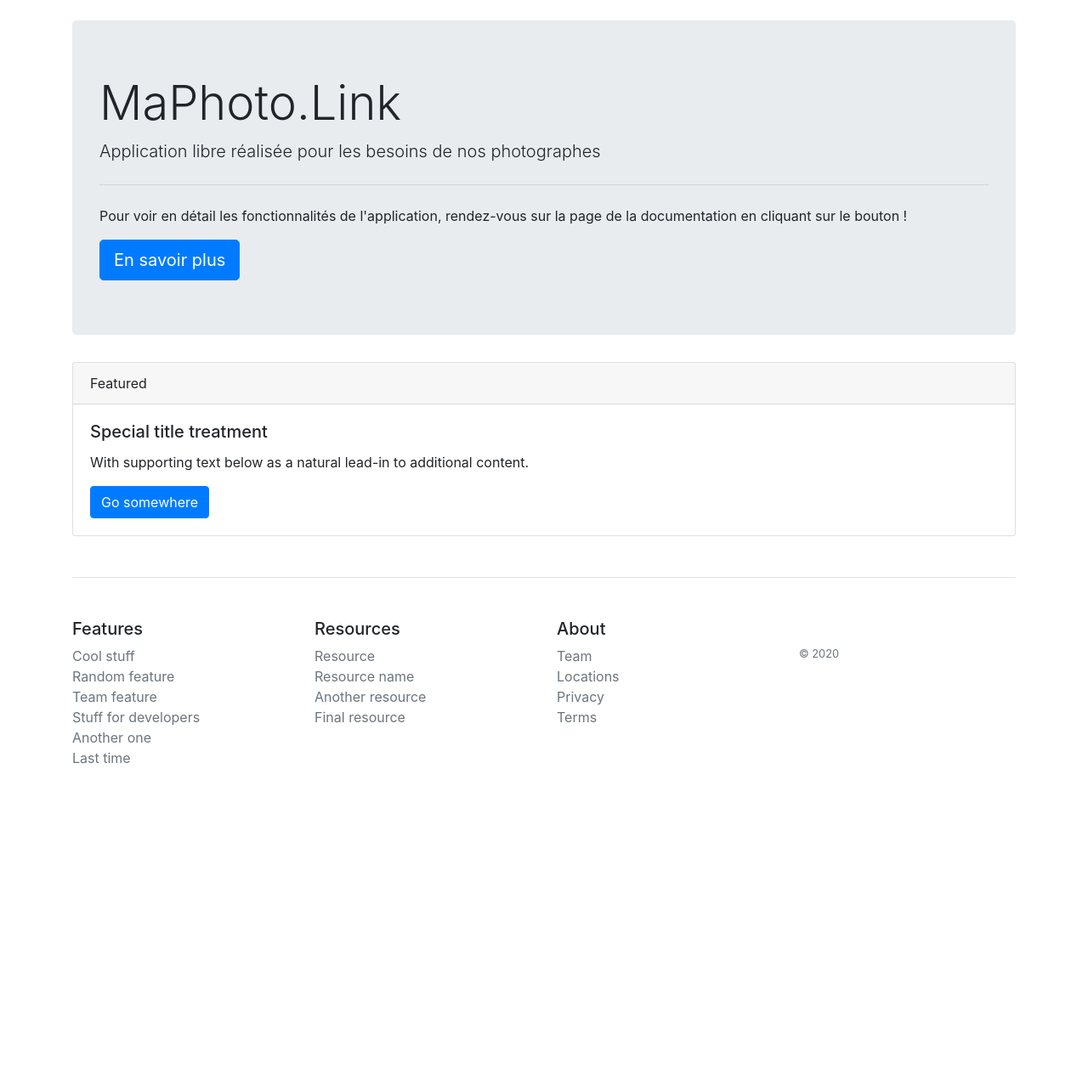
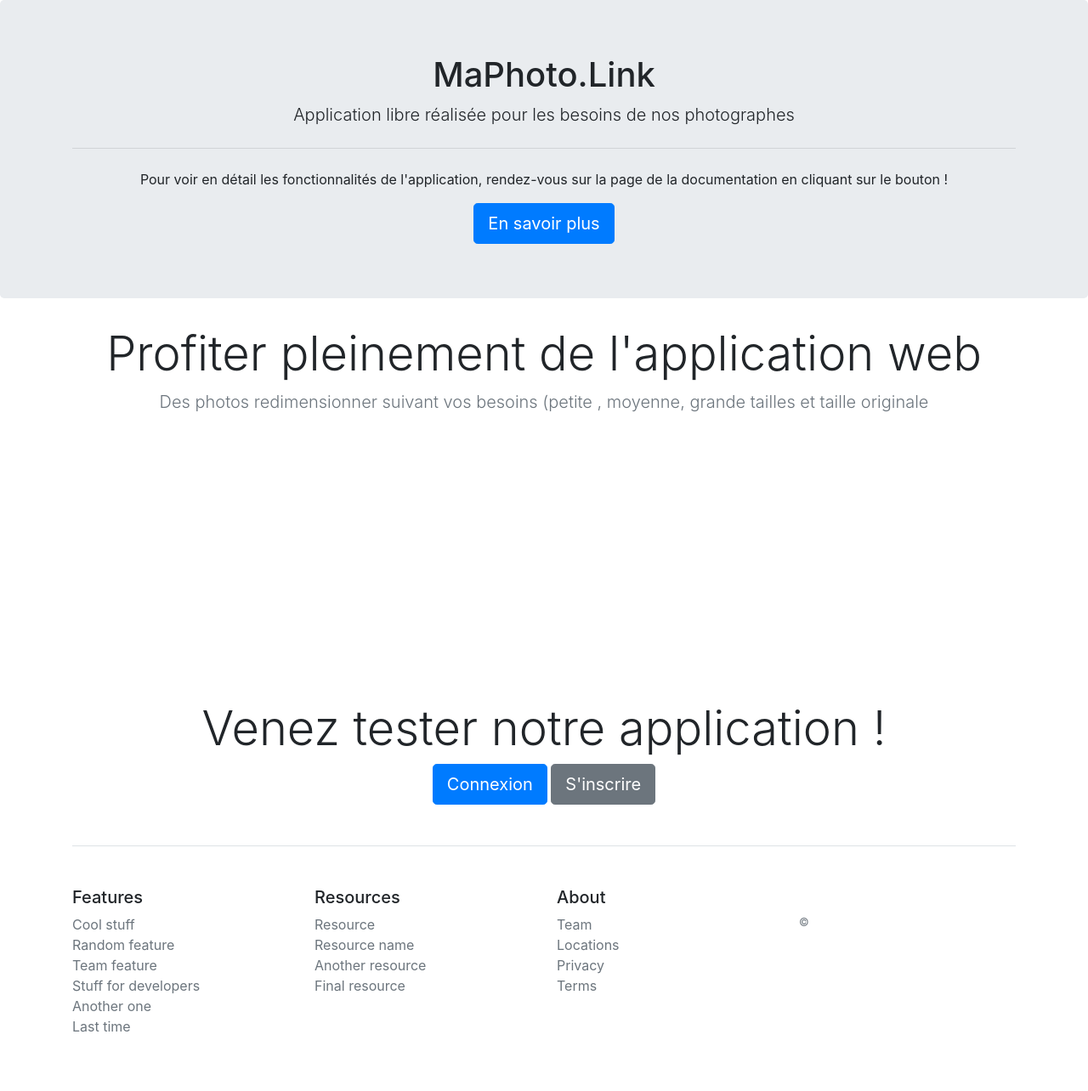
Before and after one commit to IsserTerrus/MPL_Stage2020, a CodeIgniter app: page /base_www/ in a window 1280 px wide. Shown: the part 96-1380 px from the top of the page at 85% size. Before the commit the page ends 995 px from the top, so only its background shows below. Run offline with CodeIgniter, Linux system fonts and the light colour scheme; some libraries are stand-ins or nearby versions.

Commit message:
Modification, Ajout, Personnalisation des vues
-Personnalisation de la page d'accueil
-Amélioration des vues
-Ajout d'un fichier javascript pour ajouter des scripts personnalisés

```diff
--- a/BASE_WWW/application/views/public/public_album.php
+++ b/BASE_WWW/application/views/public/public_album.php
@@ -1,3 +1,3 @@
-<?php /* Page publique des albums */ ?>
+<?php /* Page publique des albums, meta donnée à insérer */ ?>
 
 <p>Publique Album</p>
--- a/BASE_WWW/application/views/public/public_index.php
+++ b/BASE_WWW/application/views/public/public_index.php
@@ -1,20 +1,73 @@
 <?php //Page principale de l'application web ?>
-			<br>
-			<div class="jumbotron">
-			  <h1 class="display-4">MaPhoto.Link</h1>
-			  <p class="lead">Application libre réalisée pour les besoins de nos photographes</p>
-			  <hr class="my-4">
-			  <p>Pour voir en détail les fonctionnalités de l'application, rendez-vous sur la page de la documentation en cliquant sur le bouton !</p>
-			  <a class="btn btn-primary btn-lg" href="#" role="button">En savoir plus</a>
-			</div>
-			<div class="card">
-				<div class="card-header">
-				  Featured
+			<!-- Texte d'introduction -->
+			<section class="jumbotron text-center">
+				<div class="container">
+				  <h1>MaPhoto.Link</h1>
+				  <p class="lead">Application libre réalisée pour les besoins de nos photographes</p>
+				  <hr class="my-4">
+				  <p>Pour voir en détail les fonctionnalités de l'application, rendez-vous sur la page de la documentation en cliquant sur le bouton !</p>
+				  <a class="btn btn-primary btn-lg" href="#" role="button">En savoir plus</a>
+				</div>
+			</section>
+
+
+			  <div class="container text-center">
+			    <h1 class="display-4">Profiter pleinement de l'application web</h1>
+			    <p class="lead text-muted">Des photos redimensionner suivant vos besoins (petite , moyenne, grande tailles et taille originale</p>
+			  </div>
+
+
+			<!-- Mise en place d'un carousel pour faire défiler des images publiques aléatoire -->
+			<div class="container">
+				<div id="carouselExampleCaptions" class="carousel slide" data-ride="carousel">
+				  <ol class="carousel-indicators">
+				    <li data-target="#carouselExampleCaptions" data-slide-to="0" class="active"></li>
+				    <li data-target="#carouselExampleCaptions" data-slide-to="1"></li>
+				    <li data-target="#carouselExampleCaptions" data-slide-to="2"></li>
+				  </ol>
+				  <div class="carousel-inner">
+				    <div class="carousel-item active">
+				      <img src="assets/img/MaPhotoLink.png" class="d-block w-100" alt="...">
+				      <div class="carousel-caption d-none d-md-block">
+				        <h5>First slide label</h5>
+				        <p>Nulla vitae elit libero, a pharetra augue mollis interdum.</p>
+				      </div>
+				    </div>
+				    <div class="carousel-item">
+				      <img src="..." class="d-block w-100" alt="...">
+				      <div class="carousel-caption d-none d-md-block">
+				        <h5>Second slide label</h5>
+				        <p>Lorem ipsum dolor sit amet, consectetur adipiscing elit.</p>
+				      </div>
+				    </div>
+				    <div class="carousel-item">
+				      <img src="..." class="d-block w-100" alt="...">
+				      <div class="carousel-caption d-none d-md-block">
+				        <h5>Third slide label</h5>
+				        <p>Praesent commodo cursus magna, vel scelerisque nisl consectetur.</p>
+				      </div>
+				    </div>
+				  </div>
+				  <a class="carousel-control-prev" href="#carouselExampleCaptions" role="button" data-slide="prev">
+				    <span class="carousel-control-prev-icon" aria-hidden="true"></span>
+				    <span class="sr-only">Précédent</span>
+				  </a>
+				  <a class="carousel-control-next" href="#carouselExampleCaptions" role="button" data-slide="next">
+				    <span class="carousel-control-next-icon" aria-hidden="true"></span>
+				    <span class="sr-only">Suivant</span>
+				  </a>
 				</div>
 
-				<div class="card-body">
-				  <h5 class="card-title">Special title treatment</h5>
-				  <p class="card-text">With supporting text below as a natural lead-in to additional content.</p>
-				  <a href="#" class="btn btn-primary">Go somewhere</a>
+				<br>
+
+				<div class="row text-center">
+					<div class="col-12">
+						<h1 class="display-4 text-center">Venez tester notre application !</h1>
+						<button type="button" class="btn btn-primary btn-lg">Connexion</button>
+						<button type="button" class="btn btn-secondary btn-lg">S'inscrire</button>
+					</div>
+
+
+
 				</div>
 			</div>
--- a/BASE_WWW/application/views/templates/footer.php
+++ b/BASE_WWW/application/views/templates/footer.php
@@ -1,4 +1,4 @@
-
+		<div class="container">
 			<footer class="pt-4 my-md-5 pt-md-5 border-top">
 			    <div class="row">
 
@@ -37,10 +37,7 @@
 			      <div class="col-12 col-md">
 			        <img class="mb-2" src="assets/img/GRAY-white.png" alt="" width="24" height="24">
 			        <small class="d-block mb-3 text-muted">&copy;
-			        	<script type="text/javascript">
-							var ladate=new Date();
-							document.write(ladate.getFullYear());
-			        	</script>
+			        	<script src="assets/js/fonctions.js"></script>
 			        </small>
 			      </div>
 
--- a/BASE_WWW/application/views/templates/header.php
+++ b/BASE_WWW/application/views/templates/header.php
@@ -36,20 +36,6 @@
 		      <li class="nav-item">
 		        <a class="nav-link" href="#">Vos albums</a>
 		      </li>
-<!-- 		      <li class="nav-item dropdown">
-		        <a class="nav-link dropdown-toggle" href="#" id="navbarDropdown" role="button" data-toggle="dropdown" aria-haspopup="true" aria-expanded="false">
-		          Gestions des membres
-		        </a>
-		        <div class="dropdown-menu" aria-labelledby="navbarDropdown">
-		          <a class="dropdown-item" href="#">Gèrer vos photos</a>
-		          <a class="dropdown-item" href="#">Gèrer vos albums</a>
-		          <div class="dropdown-divider"></div>
-		          <a class="dropdown-item" href="#">Something else here</a>
-		        </div>
-		      </li>
-		      <li class="nav-item">
-		        <a class="nav-link disabled" href="#" tabindex="-1" aria-disabled="true">Disabled</a>
-		      </li> -->
 		    </ul>
 		    <ul class="nav-item">
 			  <a href=""><button class="btn btn-outline-success" type="button">Connexion</button></a>
@@ -57,4 +43,3 @@
 		    </ul>
 		  </div>
 		</nav>
-		<div class="container"> <!-- container de l'ensemble du body de toutes les pages -->
--- /dev/null
+++ b/BASE_WWW/assets/js/fonctions.js
@@ -0,0 +1,6 @@
+
+function retourneAnnee(laDate){
+
+	ladate=new Date();
+	document.write(ladate.getFullYear());
+}
```
Also changed, not shown: BASE_WWW/application/views/member/member_identification.php (+7 -6 lines), BASE_WWW/application/views/public/public_photo.php (+4 -6 lines).
